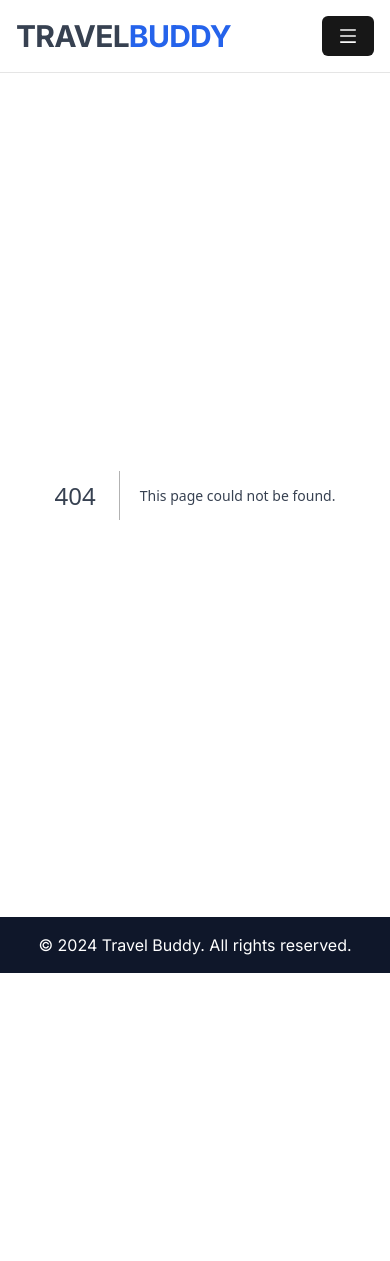
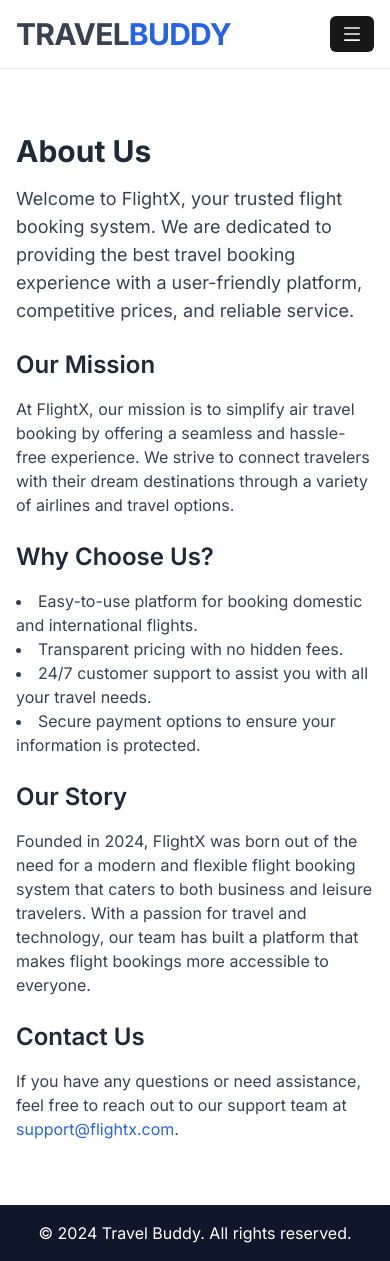
Before and after one commit to nadim-chowdhury/flight-booking-frontend, a Next.js app: page /about in a window 390 px wide. Before the commit this address had no page. Before the commit the page ends 973 px from the top, so only its background shows below. Built offline with nearby package versions, Linux system fonts and the light colour scheme.

Commit message:
about, contact, booking list page ui implemented, responsiveness issue fixed

```diff
--- a/package.json
+++ b/package.json
@@ -71,6 +71,8 @@
     "zod": "^3.23.8"
   },
   "devDependencies": {
+    "@types/node": "22.5.5",
+    "@types/react": "18.3.8",
     "eslint": "^8",
     "eslint-config-next": "14.2.4",
     "postcss": "^8",
--- /dev/null
+++ b/src/app/about/page.jsx
@@ -0,0 +1,66 @@
+"use client";
+
+import Link from "next/link";
+
+export default function About() {
+  return (
+    <div className="max-w-6xl mx-auto px-4 my-16 min-h-[90vh]">
+      <div className="">
+        <h1 className="text-3xl font-bold text-gray-800 mb-4">About Us</h1>
+        <p className="text-lg text-gray-700 mb-6">
+          Welcome to FlightX, your trusted flight booking system. We are
+          dedicated to providing the best travel booking experience with a
+          user-friendly platform, competitive prices, and reliable service.
+        </p>
+
+        <h2 className="text-2xl font-semibold text-gray-800 mb-4">
+          Our Mission
+        </h2>
+        <p className="text-gray-700 mb-6">
+          At FlightX, our mission is to simplify air travel booking by offering
+          a seamless and hassle-free experience. We strive to connect travelers
+          with their dream destinations through a variety of airlines and travel
+          options.
+        </p>
+
+        <h2 className="text-2xl font-semibold text-gray-800 mb-4">
+          Why Choose Us?
+        </h2>
+        <ul className="list-disc list-inside text-gray-700 mb-6">
+          <li>
+            Easy-to-use platform for booking domestic and international flights.
+          </li>
+          <li>Transparent pricing with no hidden fees.</li>
+          <li>
+            24/7 customer support to assist you with all your travel needs.
+          </li>
+          <li>
+            Secure payment options to ensure your information is protected.
+          </li>
+        </ul>
+
+        <h2 className="text-2xl font-semibold text-gray-800 mb-4">Our Story</h2>
+        <p className="text-gray-700 mb-6">
+          Founded in 2024, FlightX was born out of the need for a modern and
+          flexible flight booking system that caters to both business and
+          leisure travelers. With a passion for travel and technology, our team
+          has built a platform that makes flight bookings more accessible to
+          everyone.
+        </p>
+
+        <h2 className="text-2xl font-semibold text-gray-800 mb-4">
+          Contact Us
+        </h2>
+        <p className="text-gray-700">
+          If you have any questions or need assistance, feel free to reach out
+          to our support team at
+          <Link href="mailto:support@flightx.com" className="text-blue-600">
+            {" "}
+            support@flightx.com
+          </Link>
+          .
+        </p>
+      </div>
+    </div>
+  );
+}
--- /dev/null
+++ b/src/app/bookings/[bookingId]/page.jsx
@@ -0,0 +1,3 @@
+export default function BookingId() {
+  return <div></div>;
+}
--- a/src/app/bookings/page.jsx
+++ b/src/app/bookings/page.jsx
@@ -1,8 +1,15 @@
 "use client";
 
-// import { useEffect, useState } from "react";
-// import { useQuery } from "@apollo/client";
-// import { GET_USER_BOOKINGS } from "../../graphql/query";
+import {
+  Table,
+  TableBody,
+  TableCaption,
+  TableCell,
+  TableFooter,
+  TableHead,
+  TableHeader,
+  TableRow,
+} from "@/components/ui/table";
 
 const mocks = [
   {
@@ -31,28 +38,53 @@ const mocks = [
   },
 ];
 
-export default function Bookings({ userId }) {
-  // const { data, loading, error } = useQuery(GET_USER_BOOKINGS, {
-  //   variables: { userId },
-  // });
+export default function Bookings() {
+  return (
+    <div className="max-w-6xl mx-auto px-4 my-16 min-h-[90vh]">
+      <h2 className="text-xl font-semibold mb-4">Your Bookings</h2>
 
-  // if (loading) return <p>Loading...</p>;
-  // if (error) return <p>Error: {error.message}</p>;
-
-  return (
-    <div>
-      <h2>Your Bookings</h2>
-      {/* {mocks.map((booking) => (
-        <div key={booking.id}>
-          <p>Airline: {booking.flight.airline}</p>
-          <p>From: {booking.flight.from}</p>
-          <p>To: {booking.flight.to}</p>
-          <p>Departure: {booking.flight.departureTime}</p>
-          <p>Arrival: {booking.flight.arrivalTime}</p>
-          <p>Duration: {booking.flight.duration}</p>
-          <p>Booking Time: {booking.bookingTime}</p>
-        </div>
-      ))} */}
+      <div className="p-4 bg-slate-50 rounded-lg border">
+        <Table className="border">
+          <TableCaption>A list of your recent flight bookings.</TableCaption>
+          <TableHeader>
+            <TableRow className="bg-white border rounded-t-md text-slate-800">
+              <TableHead className="w-[100px]">Airline</TableHead>
+              <TableHead>From</TableHead>
+              <TableHead>To</TableHead>
+              <TableHead>Departure</TableHead>
+              <TableHead>Arrival</TableHead>
+              <TableHead>Duration</TableHead>
+              <TableHead className="text-right">Booking Time</TableHead>
+            </TableRow>
+          </TableHeader>
+          <TableBody>
+            {mocks.map((booking) => (
+              <TableRow key={booking.id}>
+                <TableCell className="font-medium">
+                  {booking.flight.airline}
+                </TableCell>
+                <TableCell>{booking.flight.from}</TableCell>
+                <TableCell>{booking.flight.to}</TableCell>
+                <TableCell>
+                  {new Date(booking.flight.departureTime).toLocaleString()}
+                </TableCell>
+                <TableCell>
+                  {new Date(booking.flight.arrivalTime).toLocaleString()}
+                </TableCell>
+                <TableCell>{booking.flight.duration}</TableCell>
+                <TableCell className="text-right">
+                  {new Date(booking.bookingTime).toLocaleString()}
+                </TableCell>
+              </TableRow>
+            ))}
+          </TableBody>
+          {/* <TableFooter>
+          <TableRow>
+            <TableCell colSpan={7}>End of Booking List</TableCell>
+          </TableRow>
+        </TableFooter> */}
+        </Table>
+      </div>
     </div>
   );
 }
--- /dev/null
+++ b/src/app/contact/page.jsx
@@ -0,0 +1,92 @@
+"use client";
+
+export default function Contact() {
+  return (
+    <div className="max-w-6xl mx-auto px-4 my-16 min-h-[90vh]">
+      <div className="">
+        <h1 className="text-3xl font-bold text-gray-800 mb-4">Contact Us</h1>
+        <p className="text-lg text-gray-700 mb-6">
+          We&apos;re here to help! If you have any questions, feedback, or need
+          assistance, feel free to reach out to us using the contact information
+          below or fill out our contact form.
+        </p>
+
+        <h2 className="text-2xl font-semibold text-gray-800 mb-4">
+          Customer Support
+        </h2>
+        <p className="text-gray-700 mb-6">
+          For any issues related to bookings, payments, or general inquiries,
+          our support team is available 24/7.
+        </p>
+        <p className="text-gray-700 mb-4">
+          Email:{" "}
+          <a href="mailto:support@flightx.com" className="text-blue-600">
+            support@flightx.com
+          </a>
+        </p>
+        <p className="text-gray-700 mb-4">
+          Phone:{" "}
+          <a href="tel:+1234567890" className="text-blue-600">
+            +1 (234) 567-890
+          </a>
+        </p>
+
+        <h2 className="text-2xl font-semibold text-gray-800 mb-4">Visit Us</h2>
+        <p className="text-gray-700 mb-4">
+          Headquarters: 123 FlightX Street, Suite 500, City, Country
+        </p>
+
+        <h2 className="text-2xl font-semibold text-gray-800 mb-4">
+          Contact Form
+        </h2>
+        <form className="bg-slate-50 border p-6 rounded-lg">
+          <div className="mb-4">
+            <label className="block text-gray-700 mb-2" htmlFor="name">
+              Name
+            </label>
+            <input
+              type="text"
+              id="name"
+              name="name"
+              className="w-full border rounded-lg p-2"
+              placeholder="Your Name"
+            />
+          </div>
+
+          <div className="mb-4">
+            <label className="block text-gray-700 mb-2" htmlFor="email">
+              Email
+            </label>
+            <input
+              type="email"
+              id="email"
+              name="email"
+              className="w-full border rounded-lg p-2"
+              placeholder="Your Email"
+            />
+          </div>
+
+          <div className="mb-4">
+            <label className="block text-gray-700 mb-2" htmlFor="message">
+              Message
+            </label>
+            <textarea
+              id="message"
+              name="message"
+              className="w-full border rounded-lg p-2"
+              placeholder="Your Message"
+              rows="4"
+            ></textarea>
+          </div>
+
+          <button
+            type="submit"
+            className="bg-blue-600 text-white py-2 px-4 rounded-lg"
+          >
+            Submit
+          </button>
+        </form>
+      </div>
+    </div>
+  );
+}
--- a/src/app/flights/[flightId]/page.jsx
+++ b/src/app/flights/[flightId]/page.jsx
@@ -176,7 +176,7 @@ export default function SelectedFlightDetails() {
 
         {/* Right Side - Fare Summary */}
         <div>
-          <div className="bg-slate-50 border rounded-lg p-6 mt-6 md:md-0">
+          <div className="bg-slate-50 border rounded-lg p-6 mt-6 md:mt-0">
             <h4 className="text-xl font-semibold">Fare Summary</h4>
             <div className="mt-4">
               <p>Base Fare</p>
--- a/src/components/FareSummary.jsx
+++ b/src/components/FareSummary.jsx
@@ -37,7 +37,7 @@ export default function FareSummary({ fareSummary }) {
         Fare Breakdown
       </p>
 
-      <div className="m-3 overflow-x-auto">
+      <div className="m-3 overflow-x-scroll whitespace-nowrap md:overflow-x-auto">
         <table className="table-auto w-full border-collapse">
           <thead>
             <tr className="text-left bg-gray-100">
--- a/src/components/FlightDetails.jsx
+++ b/src/components/FlightDetails.jsx
@@ -7,6 +7,7 @@ import { Tabs, TabsContent, TabsList, TabsTrigger } from "./ui/tabs";
 import FareSummary from "./FareSummary";
 import SearchFlightDetails from "./SearchFlightDetails";
 import { ChevronDown, ChevronUp } from "lucide-react";
+import { Button } from "./ui/button";
 
 export default function FlightDetails({ flightData }) {
   const [detailsOpen, setDetailsOpen] = useState([]);
@@ -108,9 +109,12 @@ export default function FlightDetails({ flightData }) {
                 <Link
                   href={`/flights/${flight?.location[0]?.city}-${flight?.location[0]?.cityCode}`}
                 >
-                  <button className="book-now-btn bg-blue-600 hover:bg-blue-700 text-white font-bold py-2 px-4 rounded transition">
+                  <Button
+                    size="sm"
+                    className="book-now-btn bg-blue-600 hover:bg-blue-700 text-white transition"
+                  >
                     Book Now
-                  </button>
+                  </Button>
                 </Link>
               </div>
             ) : (
@@ -123,18 +127,22 @@ export default function FlightDetails({ flightData }) {
           </div>
 
           <div className="accordion mt-4">
-            <div className="flex justify-between bg-white border rounded-md py-1 px-4">
+            <div className="flex items-center justify-between bg-white border rounded-md py-1 px-4">
               <p className="font-bold text-sm text-green-600">
                 {fareSummary?.refundable
                   ? "Refundable"
                   : "Partially Refundable"}
               </p>
               <button
-                className="font-bold text-red-600 flex items-center gap-1"
+                className="font-bold text-red-600 flex items-center gap-1 text-sm"
                 onClick={() => toggleDetails(index)}
               >
                 <span>Flight Details</span>
-                {detailsOpen[index] ? <ChevronUp /> : <ChevronDown />}
+                {detailsOpen[index] ? (
+                  <ChevronUp size={20} />
+                ) : (
+                  <ChevronDown size={20} />
+                )}
               </button>
             </div>
 
--- a/src/components/FlightSearch.jsx
+++ b/src/components/FlightSearch.jsx
@@ -44,8 +44,8 @@ export default function FlightSearch({ onFlightsFound }) {
   return (
     <div className="p-6">
       <Tabs defaultValue={type || "one-way"}>
-        <div className="flex items-start md:justify-start justify-center w-full">
-          <TabsList className="bg-red-600 text-white p-2 h-11">
+        <div className="flex items-start md:justify-start w-full">
+          <TabsList className="bg-red-600 text-white p-2 h-11 w-full sm:w-auto">
             <TabsTrigger value="one-way">One Way</TabsTrigger>
             <TabsTrigger value="return-trip">Return Trip</TabsTrigger>
             <TabsTrigger value="multi-city">Multi City</TabsTrigger>
--- a/src/components/Header.jsx
+++ b/src/components/Header.jsx
@@ -22,24 +22,25 @@ export default function Header() {
           </h1>
         </Link>
 
+        <div className="flex items-center gap-8">
           {/* Desktop Navigation */}
           <nav className="hidden md:flex space-x-8 font-medium">
-          <Link href="/">
+            <Link href="/bookings">
               <span className="text-gray-700 hover:text-blue-600 hover:underline">
-              Flights
+                Bookings
               </span>
             </Link>
-          <Link href="/">
+            {/* <Link href="/">
             <span className="text-gray-700 hover:text-blue-600 hover:underline">
               Deals
             </span>
-          </Link>
-          <Link href="/">
+          </Link> */}
+            <Link href="/about">
               <span className="text-gray-700 hover:text-blue-600 hover:underline">
-              About Us
+                About
               </span>
             </Link>
-          <Link href="/">
+            <Link href="/contact">
               <span className="text-gray-700 hover:text-blue-600 hover:underline">
                 Contact
               </span>
@@ -55,10 +56,11 @@ export default function Header() {
             <Button className="bg-blue-600">Register</Button>
           </Link> */}
           </div>
+        </div>
 
         {/* Mobile Menu Button */}
         <div className="md:hidden">
-          <Button onClick={toggleNav}>
+          <Button onClick={toggleNav} size="sm">
             {navOpen ? (
               <AiOutlineClose size={20} className="" />
             ) : (
@@ -70,26 +72,26 @@ export default function Header() {
 
       {/* Mobile Navigation */}
       {navOpen && (
-        <nav className="md:hidden bg-gray-100 border-b">
+        <nav className="md:hidden bg-gray-50 border-t">
           <ul className="space-y-4 px-4 py-4 flex flex-col justify-center items-center">
             <li>
-              <Link href="/flights">
+              <Link href="/bookings">
                 <span className="block text-gray-700 hover:text-blue-600 hover:underline">
-                  Flights
+                  Bookings
                 </span>
               </Link>
             </li>
-            <li>
+            {/* <li>
               <Link href="/deals">
                 <span className="block text-gray-700 hover:text-blue-600 hover:underline">
                   Deals
                 </span>
               </Link>
-            </li>
+            </li> */}
             <li>
               <Link href="/about">
                 <span className="block text-gray-700 hover:text-blue-600 hover:underline">
-                  About Us
+                  About
                 </span>
               </Link>
             </li>
--- a/src/components/SearchFlightDetails.jsx
+++ b/src/components/SearchFlightDetails.jsx
@@ -17,10 +17,10 @@ export default function SearchFlightDetails({ searchFlightDetailsData }) {
 
         return (
           <div key={index}>
-            <p className="border-b border-gray-300 px-3 py-2 font-bold">
+            <h3 className="border-b border-gray-300 px-3 py-2 font-bold">
               {`${departureLocation?.city} to ${arrivalLocation?.city}, ${dateOfDepartureString}`}
-            </p>
-            <div className="px-3 py-2 flex items-start border-b border-gray-300 space-x-3">
+            </h3>
+            <div className="px-3 py-2 flex items-start border-b border-gray-300 space-x-3 overflow-x-scroll whitespace-nowrap md:overflow-x-auto">
               <Image
                 src={marketingCarrierLogo}
                 alt="air-logo"
@@ -54,7 +54,7 @@ export default function SearchFlightDetails({ searchFlightDetailsData }) {
 
             {/* Departure and Arrival details */}
             <div className="px-3 py-2">
-              <div className="flex justify-between mb-2">
+              <div className="flex gap-4 justify-between mb-2 overflow-x-scroll whitespace-nowrap md:overflow-x-auto">
                 <div>
                   <p className="text-xs font-bold">Departure:</p>
                   <p className="text-sm font-medium">
```
Also changed, not shown: 1 other file (tests, documents, lock files or other folders). Lines whose indentation alone changed are shown as unchanged.
